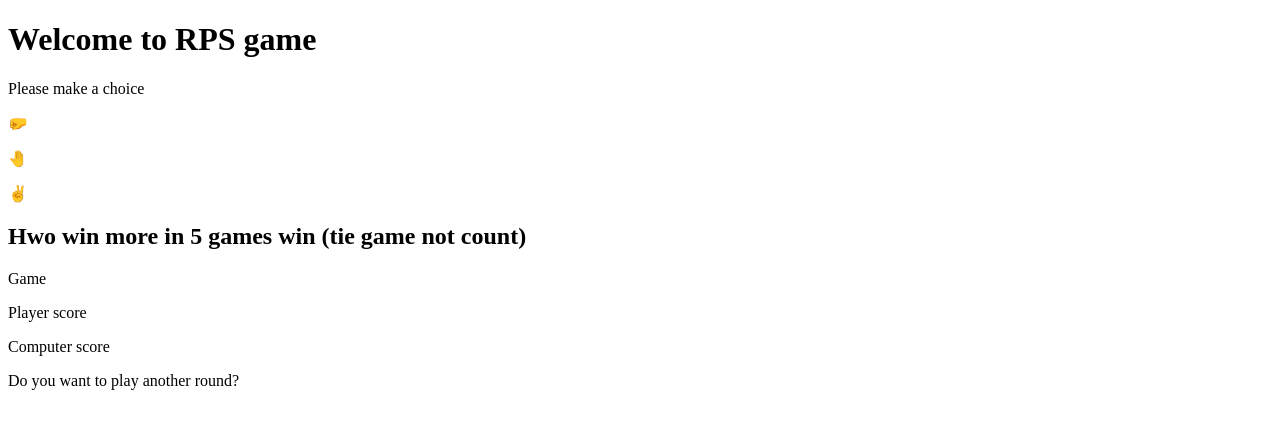
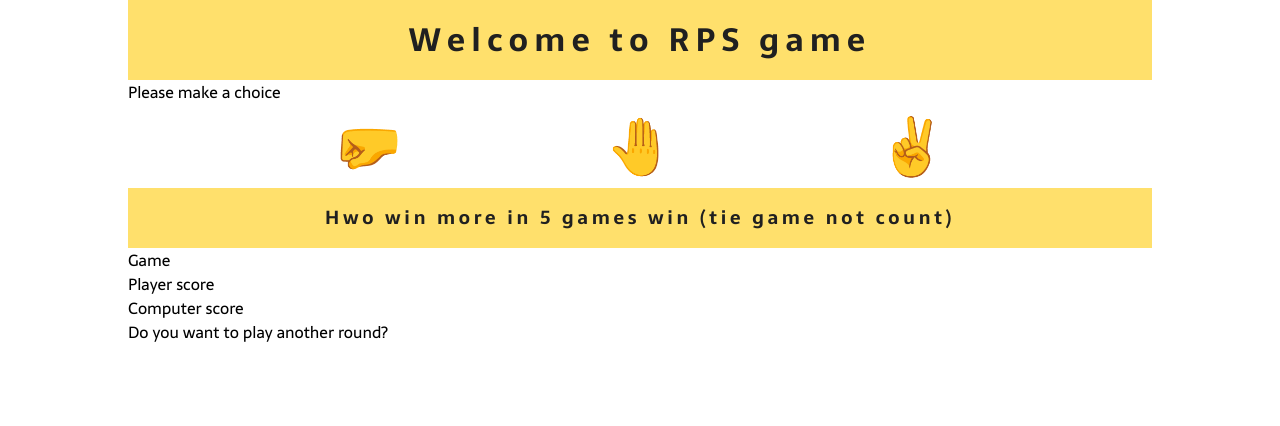
Before and after one commit to nsoimaru/rock-paper-scissors, a plain HTML site: page index.html in a window 1280 px wide. Drawn offline with Linux system fonts and the light colour scheme.

Commit message:
Add UI and start styling the UI

```diff
--- a/css/main.css
+++ b/css/main.css
@@ -0,0 +1,77 @@
+/* Reset               */
+/* ------------------- */
+
+/* Box sizing */
+
+*,
+*::before,
+*::after {
+    box-sizing: border-box;
+}
+
+/* Reset margins */
+
+body,
+h1,
+h2,
+h3,
+h4,
+h5,
+p,
+figure,
+picture {
+    margin: 0;
+}
+
+/* Color scheme */
+:root {
+    --blackish: #202020;
+    --dark-grey: #3F3F3F;
+    --medium-grey: #707070;
+    --egg-yellow: #FFE06C;
+    --white: #FFFFFF;
+}
+
+html {
+    font-family: 'Sarala', sans-serif;
+}
+
+/* set up the body */
+body {
+    line-height: 1.5;
+    min-height: 100vh;
+}
+
+.center {
+    margin: 0 auto;
+}
+
+.row {
+    display: flex;
+}
+
+.bg-div {
+    background-color: var(--medium-grey);
+}
+
+.container {
+    width: 80%;
+    max-width: 1200px;
+
+}
+
+.title {
+    background-color: var(--egg-yellow);
+    color: var(--blackish);
+    letter-spacing: .2em;
+    text-align: center;
+    padding-top: 1rem;
+    padding-bottom: 1rem;
+    /* transform: rotate(-35deg); */
+}
+
+.player-choice {
+    font-size: 3.5em;
+    justify-content: space-between;
+    width: 60%;
+}
--- a/index.html
+++ b/index.html
@@ -5,20 +5,27 @@
     <meta http-equiv="X-UA-Compatible" content="IE=edge">
     <meta name="viewport" content="width=device-width, initial-scale=1.0">
     <title>RPS</title>
+    <link rel="preconnect" href="https://fonts.googleapis.com">
+    <link rel="preconnect" href="https://fonts.gstatic.com" crossorigin>
+    <link href="https://fonts.googleapis.com/css2?family=Sarala:wght@400;700&display=swap" rel="stylesheet">
     <link rel="stylesheet" href="css/main.css">
     <script src="js/main.js"></script>
 </head>
 <body>
-    <div class="container">
-        <h1 class="title">Welcome to RPS game</h1>
+    <div class="container center">
+        <div class="bg-div">
+            <h1 class="title">Welcome to RPS game</h1>
+        </div>
         <div class="choices">
             <p>Please make a choice</p>
-            <p> 🤛</p>
-            <p> 🤚</p>
-            <p> ✌️</p>
+            <div class="player-choice row center">
+                <p> 🤛</p>
+                <p> 🤚</p>
+                <p> ✌️</p>
+            </div>
         </div>
         <div class="score">
-            <h2>Hwo win more in 5 games win (tie game not count)</h2>
+            <h3 class="title">Hwo win more in 5 games win (tie game not count)</h3>
             <p>Game</p>
             <p>Player score</p>
             <p>Computer score</p>
```
